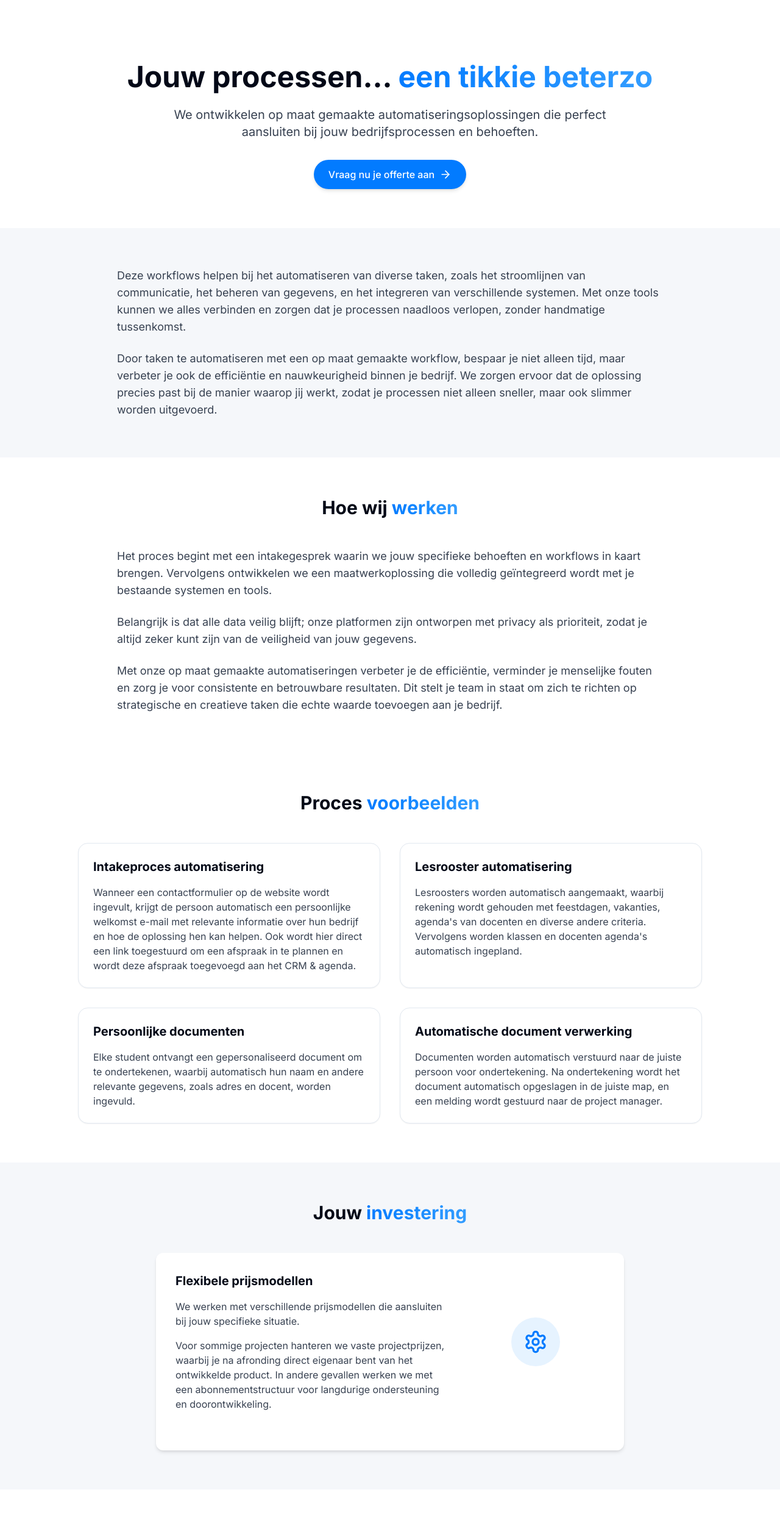
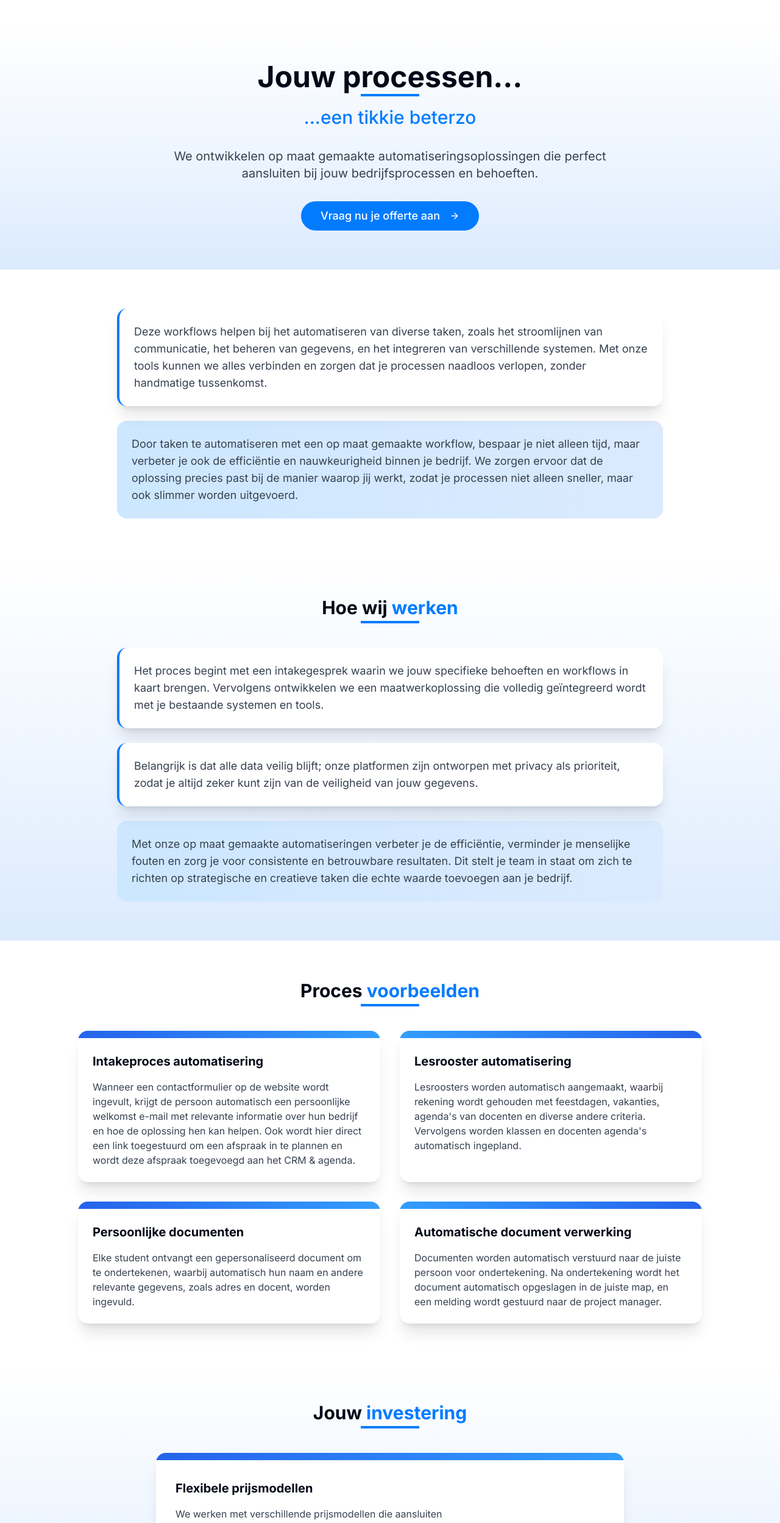
Before and after one commit to KaiOukes/beterzo, a React (Vite) app: page /maatwerk-automatiseringen in a window 1280 px wide. Shown: the part 58-2555 px from the top of the page at 61% size. Built offline with nearby package versions, Linux system fonts and the light colour scheme.

Commit message:
Refactor: Apply AI training page style to entire site

```diff
--- a/src/pages/MaatwerkAutomatiseringen.tsx
+++ b/src/pages/MaatwerkAutomatiseringen.tsx
@@ -1,5 +1,5 @@
 
-import React, { useEffect } from 'react';
+import React, { useEffect, useRef } from 'react';
 import Header from '@/components/Header';
 import Footer from '@/components/Footer';
 import { Button } from '@/components/ui/button';
@@ -8,24 +8,31 @@ import { Card, CardContent } from '@/components/ui/card';
 import { Separator } from '@/components/ui/separator';
 
 const MaatwerkAutomatiseringen = () => {
-  // Animation observer for scroll animations
+  // Animation ref for intersection observer
+  const sectionRefs = useRef<(HTMLElement | null)[]>([]);
+
   useEffect(() => {
     const observer = new IntersectionObserver(
       (entries) => {
         entries.forEach(entry => {
           if (entry.isIntersecting) {
-            entry.target.classList.add('active');
+            entry.target.classList.add('animate-fade-in');
+            entry.target.classList.remove('opacity-0');
           }
         });
       },
-      { threshold: 0.1 }
+      { threshold: 0.1, rootMargin: "0px 0px -100px 0px" }
     );
 
-    const elements = document.querySelectorAll('.slide-in');
-    elements.forEach(el => observer.observe(el));
+    // Get all elements that should be animated
+    const animatedElements = document.querySelectorAll('.animate-on-scroll');
+    animatedElements.forEach(el => {
+      el.classList.add('opacity-0');
+      observer.observe(el);
+    });
 
     return () => {
-      elements.forEach(el => observer.unobserve(el));
+      animatedElements.forEach(el => observer.unobserve(el));
     };
   }, []);
 
@@ -34,39 +41,54 @@ const MaatwerkAutomatiseringen = () => {
       <Header />
       <main className="flex-grow pt-24">
         {/* Hero Section */}
-        <section className="py-16 bg-white">
+        <section className="py-16 bg-gradient-to-b from-white via-blue-50 to-blue-100">
           <div className="container px-4 mx-auto text-center">
-            <h1 className="text-3xl md:text-5xl font-bold mb-6">
-              Jouw processen... <span className="title-gradient">een tikkie beterzo</span>
+            <div className="animate-on-scroll">
+              <h1 className="text-3xl md:text-5xl font-bold mb-6 relative">
+                Jouw processen...
+                <span className="absolute -bottom-2 left-1/2 transform -translate-x-1/2 w-24 h-1 bg-primary"></span>
               </h1>
-            <p className="text-lg md:text-xl text-gray-700 max-w-3xl mx-auto mb-8">
+              <h2 className="text-2xl md:text-3xl text-primary font-medium mb-8">
+                ...een tikkie beterzo
+              </h2>
+            </div>
+
+            <div className="animate-on-scroll max-w-3xl mx-auto">
+              <p className="text-lg md:text-xl text-gray-700 mb-8">
                 We ontwikkelen op maat gemaakte automatiseringsoplossingen die
                 perfect aansluiten bij jouw bedrijfsprocessen en behoeften.
               </p>
+
               <a
                 href="https://tally.so/r/w7agNZ"
                 target="_blank"
                 rel="noopener noreferrer"
-              className="beterzo-btn"
+                className="inline-block"
               >
+                <Button className="rounded-full px-8 py-6 text-lg bg-primary hover:bg-primary-600 transition-all transform hover:scale-105">
                   Vraag nu je offerte aan
                   <ArrowRight className="ml-2 h-5 w-5" />
+                </Button>
               </a>
+            </div>
           </div>
         </section>
 
         {/* Main Benefits */}
-        <section className="py-16 bg-beterzo-light">
+        <section className="py-16 bg-white">
           <div className="container px-4 mx-auto">
             <div className="max-w-4xl mx-auto">
-              <p className="text-lg text-gray-700 mb-6 slide-in">
+              <div className="animate-on-scroll bg-white rounded-lg shadow-xl p-6 border-l-4 border-primary transform transition-all hover:-translate-y-1 hover:shadow-2xl mb-6">
+                <p className="text-lg text-gray-700">
                   Deze workflows helpen bij het automatiseren van diverse taken, zoals het stroomlijnen van
                   communicatie, het beheren van gegevens, en het integreren van verschillende systemen. Met
                   onze tools kunnen we alles verbinden en zorgen dat je processen naadloos verlopen, zonder
                   handmatige tussenkomst.
                 </p>
+              </div>
 
-              <p className="text-lg text-gray-700 slide-in" style={{ transitionDelay: '100ms' }}>
+              <div className="animate-on-scroll bg-gradient-to-r from-primary-100 to-blue-100 rounded-lg p-6">
+                <p className="text-lg text-gray-700">
                   Door taken te automatiseren met een op maat gemaakte workflow, bespaar je niet alleen tijd,
                   maar verbeter je ook de efficiëntie en nauwkeurigheid binnen je bedrijf. We zorgen
                   ervoor dat de oplossing precies past bij de manier waarop jij werkt, zodat je processen niet alleen
@@ -74,32 +96,42 @@ const MaatwerkAutomatiseringen = () => {
                 </p>
               </div>
             </div>
+          </div>
         </section>
 
         {/* How it Works */}
-        <section className="py-16 bg-white">
+        <section className="py-16 bg-gradient-to-b from-white via-blue-50 to-blue-100">
           <div className="container px-4 mx-auto">
-            <h2 className="text-2xl md:text-3xl font-bold mb-12 text-center slide-in">
-              Hoe wij <span className="title-gradient">werken</span>
+            <div className="animate-on-scroll">
+              <h2 className="text-2xl md:text-3xl font-bold mb-12 text-center relative">
+                Hoe wij <span className="text-primary">werken</span>
+                <span className="absolute -bottom-2 left-1/2 transform -translate-x-1/2 w-24 h-1 bg-primary"></span>
               </h2>
+            </div>
 
             <div className="max-w-4xl mx-auto">
-              <p className="text-lg text-gray-700 mb-6 slide-in">
+              <div className="animate-on-scroll bg-white rounded-lg shadow-xl p-6 border-l-4 border-primary transform transition-all hover:-translate-y-1 hover:shadow-2xl mb-6">
+                <p className="text-lg text-gray-700">
                   Het proces begint met een intakegesprek waarin we jouw specifieke behoeften en workflows in
                   kaart brengen. Vervolgens ontwikkelen we een maatwerkoplossing die volledig geïntegreerd
                   wordt met je bestaande systemen en tools.
                 </p>
+              </div>
 
-              <p className="text-lg text-gray-700 mb-6 slide-in" style={{ transitionDelay: '100ms' }}>
+              <div className="animate-on-scroll bg-white rounded-lg shadow-xl p-6 border-l-4 border-primary transform transition-all hover:-translate-y-1 hover:shadow-2xl mb-6">
+                <p className="text-lg text-gray-700">
                   Belangrijk is dat alle data veilig blijft; onze platformen zijn ontworpen met privacy als prioriteit,
                   zodat je altijd zeker kunt zijn van de veiligheid van jouw gegevens.
                 </p>
+              </div>
 
-              <p className="text-lg text-gray-700 slide-in" style={{ transitionDelay: '200ms' }}>
+              <div className="animate-on-scroll bg-gradient-to-r from-primary-100 to-blue-100 rounded-lg p-6">
+                <p className="text-lg text-gray-700">
                   Met onze op maat gemaakte automatiseringen verbeter je de efficiëntie, verminder je menselijke
                   fouten en zorg je voor consistente en betrouwbare resultaten. Dit stelt je team in staat om zich te
                   richten op strategische en creatieve taken die echte waarde toevoegen aan je bedrijf.
                 </p>
+              </div>
             </div>
           </div>
         </section>
@@ -107,12 +139,16 @@ const MaatwerkAutomatiseringen = () => {
         {/* Example Cases */}
         <section className="py-16 bg-white">
           <div className="container px-4 mx-auto">
-            <h2 className="text-2xl md:text-3xl font-bold mb-12 text-center slide-in">
-              Proces <span className="title-gradient">voorbeelden</span>
+            <div className="animate-on-scroll">
+              <h2 className="text-2xl md:text-3xl font-bold mb-12 text-center relative">
+                Proces <span className="text-primary">voorbeelden</span>
+                <span className="absolute -bottom-2 left-1/2 transform -translate-x-1/2 w-24 h-1 bg-primary"></span>
               </h2>
+            </div>
 
             <div className="grid md:grid-cols-2 gap-8 max-w-5xl mx-auto">
-              <Card className="slide-in" style={{ transitionDelay: '100ms' }}>
+              <Card className="animate-on-scroll border-none shadow-xl overflow-hidden">
+                <div className="bg-gradient-to-r from-blue-600 to-primary-400 h-3"></div>
                 <CardContent className="p-6">
                   <h3 className="text-xl font-bold mb-4">Intakeproces automatisering</h3>
                   <p className="text-gray-700">
@@ -124,7 +160,8 @@ const MaatwerkAutomatiseringen = () => {
                 </CardContent>
               </Card>
 
-              <Card className="slide-in" style={{ transitionDelay: '200ms' }}>
+              <Card className="animate-on-scroll border-none shadow-xl overflow-hidden">
+                <div className="bg-gradient-to-r from-primary-400 to-blue-600 h-3"></div>
                 <CardContent className="p-6">
                   <h3 className="text-xl font-bold mb-4">Lesrooster automatisering</h3>
                   <p className="text-gray-700">
@@ -135,7 +172,8 @@ const MaatwerkAutomatiseringen = () => {
                 </CardContent>
               </Card>
 
-              <Card className="slide-in" style={{ transitionDelay: '300ms' }}>
+              <Card className="animate-on-scroll border-none shadow-xl overflow-hidden">
+                <div className="bg-gradient-to-r from-blue-600 to-primary-400 h-3"></div>
                 <CardContent className="p-6">
                   <h3 className="text-xl font-bold mb-4">Persoonlijke documenten</h3>
                   <p className="text-gray-700">
@@ -146,7 +184,8 @@ const MaatwerkAutomatiseringen = () => {
                 </CardContent>
               </Card>
 
-              <Card className="slide-in" style={{ transitionDelay: '400ms' }}>
+              <Card className="animate-on-scroll border-none shadow-xl overflow-hidden">
+                <div className="bg-gradient-to-r from-primary-400 to-blue-600 h-3"></div>
                 <CardContent className="p-6">
                   <h3 className="text-xl font-bold mb-4">Automatische document verwerking</h3>
                   <p className="text-gray-700">
@@ -161,14 +200,20 @@ const MaatwerkAutomatiseringen = () => {
         </section>
 
         {/* Investment */}
-        <section className="py-16 bg-beterzo-light">
+        <section className="py-16 bg-gradient-to-b from-white via-blue-50 to-blue-100">
           <div className="container px-4 mx-auto">
-            <h2 className="text-2xl md:text-3xl font-bold mb-12 text-center slide-in">
-              Jouw <span className="title-gradient">investering</span>
+            <div className="animate-on-scroll">
+              <h2 className="text-2xl md:text-3xl font-bold mb-12 text-center relative">
+                Jouw <span className="text-primary">investering</span>
+                <span className="absolute -bottom-2 left-1/2 transform -translate-x-1/2 w-24 h-1 bg-primary"></span>
               </h2>
+            </div>
 
-            <div className="max-w-3xl mx-auto bg-white rounded-xl shadow-md p-8 slide-in" style={{ transitionDelay: '100ms' }}>
-              <div className="flex flex-col md:flex-row gap-6 mb-8">
+            <div className="max-w-3xl mx-auto animate-on-scroll">
+              <Card className="border-none shadow-xl overflow-hidden">
+                <div className="bg-gradient-to-r from-blue-600 to-primary-400 h-3"></div>
+                <CardContent className="p-8">
+                  <div className="flex flex-col md:flex-row gap-6">
                     <div className="md:w-2/3">
                       <h3 className="text-xl font-bold mb-4">Flexibele prijsmodellen</h3>
                       <p className="text-gray-700 mb-4">
@@ -185,6 +230,8 @@ const MaatwerkAutomatiseringen = () => {
                       </div>
                     </div>
                   </div>
+                </CardContent>
+              </Card>
             </div>
           </div>
         </section>
@@ -192,11 +239,17 @@ const MaatwerkAutomatiseringen = () => {
         {/* CTA */}
         <section className="py-16 bg-white">
           <div className="container px-4 mx-auto text-center">
-            <h2 className="text-2xl md:text-4xl font-bold mb-8 slide-in">
-              Klaar voor een tikkie <span className="title-gradient">beterzo?</span>
+            <div className="animate-on-scroll">
+              <h2 className="text-3xl md:text-4xl font-bold mb-2">
+                Klaar voor een tikkie
               </h2>
+              <h3 className="text-3xl md:text-4xl font-bold mb-6 text-primary">
+                beterzo?
+              </h3>
+            </div>
 
-            <div className="max-w-xl mx-auto mb-8 slide-in" style={{ transitionDelay: '100ms' }}>
+            <div className="max-w-xl mx-auto mb-8 animate-on-scroll">
+              <div className="bg-white p-8 rounded-2xl shadow-xl border border-blue-100">
                 <p className="text-lg text-gray-700 mb-6">
                   Heb je vragen over de mogelijkheden van jouw processen? Stuur nu een mailtje naar Kai of plan een gesprek in!
                 </p>
@@ -208,16 +261,19 @@ const MaatwerkAutomatiseringen = () => {
                   kai@beterzo.tech
                 </a>
               </div>
+            </div>
 
-            <div className="slide-in" style={{ transitionDelay: '200ms' }}>
+            <div className="animate-on-scroll">
               <a
                 href="https://tally.so/r/w7agNZ"
                 target="_blank"
                 rel="noopener noreferrer"
-                className="beterzo-btn"
+                className="inline-block"
               >
+                <Button className="rounded-full px-8 py-6 text-lg bg-primary hover:bg-primary-600 transition-all transform hover:scale-105">
                   Vraag hier jouw offerte aan!
                   <ArrowRight className="ml-2 h-5 w-5" />
+                </Button>
               </a>
             </div>
           </div>
```
Also changed, not shown: src/App.tsx (+14 -1 lines), src/components/Footer.tsx (+4 -4 lines), src/components/Header.tsx (+44 -6 lines), src/pages/Index.tsx (+14 -7 lines). Lines whose indentation alone changed are shown as unchanged.
